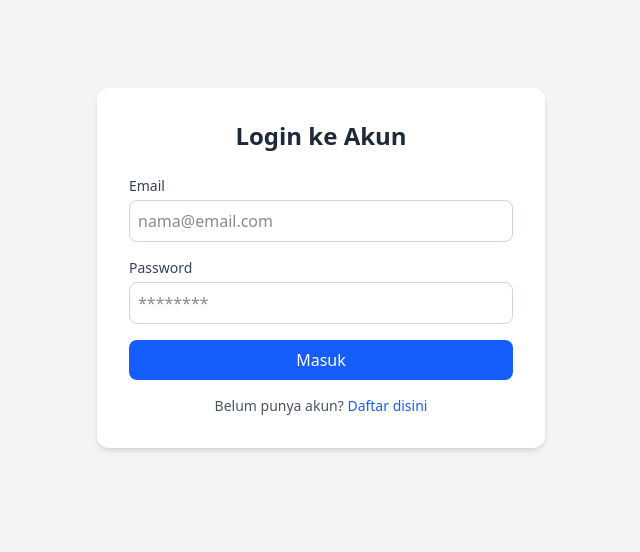
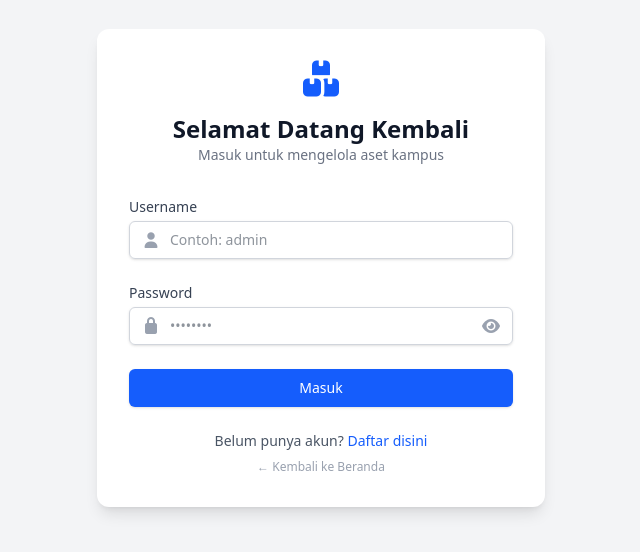
Before and after one commit to muhammadkusuma/siman-fe, a Vue app: page /login in a window 1280 px wide. Shown: the part 132-684 px from the top of the page, without its empty margins (319-959 px from the left). Built offline with nearby package versions, Linux system fonts and the light colour scheme.

Commit message:
feat: enhance login and registration views with improved state management and UI feedback

```diff
--- a/src/views/auth/LoginView.vue
+++ b/src/views/auth/LoginView.vue
@@ -1,55 +1,124 @@
 <script setup>
-import { ref } from 'vue'
-import { useRouter } from 'vue-router'
+import { ref } from 'vue';
+import { useRouter } from 'vue-router';
 
-// --- CONTROLLER LOGIC ---
-const router = useRouter()
-const email = ref('')
-const password = ref('')
-const isLoading = ref(false)
+const router = useRouter();
+
+// State Reactive
+const username = ref('');
+const password = ref('');
+const isLoading = ref(false);
+const errorMessage = ref('');
+const showPassword = ref(false); // Opsional: jika ingin fitur lihat password
+
+// Konfigurasi API (Sebaiknya dipindah ke .env nantinya)
+const API_URL = 'http://localhost:3000';
 
 const handleLogin = async () => {
-    isLoading.value = true
-    // Simulasi API call
-    setTimeout(() => {
-        console.log('Login:', { email: email.value, password: password.value })
-        isLoading.value = false
-        router.push('/dashboard') // Redirect ke dashboard setelah login
-    }, 1000)
-}
-// ------------------------
+    // Reset state
+    isLoading.value = true;
+    errorMessage.value = '';
+
+    try {
+        // Request ke Backend
+        const response = await axios.post(`${API_URL}/login`, {
+            username: username.value,
+            password: password.value
+        });
+
+        // Jika sukses (axios otomatis throw error jika status != 2xx)
+        const { token, role } = response.data;
+
+        // Simpan ke LocalStorage
+        localStorage.setItem('token', token);
+        localStorage.setItem('role', role);
+        localStorage.setItem('username', username.value); // Simpan username untuk display
+
+        // Redirect ke Dashboard
+        router.push('/');
+
+    } catch (error) {
+        // Handle Error
+        if (error.response && error.response.data) {
+            errorMessage.value = error.response.data.error || 'Gagal login, periksa username/password.';
+        } else {
+            errorMessage.value = 'Terjadi kesalahan koneksi ke server.';
+        }
+    } finally {
+        isLoading.value = false;
+    }
+};
 </script>
 
 <template>
-    <div class="flex min-h-screen items-center justify-center bg-gray-100 p-4">
-        <div class="w-full max-w-md bg-white rounded-xl shadow-md p-8">
-            <h2 class="text-2xl font-bold text-center mb-6 text-gray-800">Login ke Akun</h2>
+    <div class="bg-gray-100 flex items-center justify-center min-h-screen font-sans text-gray-800">
 
-            <form @submit.prevent="handleLogin" class="space-y-4">
+        <div class="w-full max-w-md bg-white rounded-xl shadow-lg p-8">
+            <div class="text-center mb-8">
+                <div class="flex justify-center mb-4">
+                    <i class="fa-solid fa-boxes-stacked text-blue-600 text-4xl"></i>
+                </div>
+                <h2 class="text-2xl font-bold text-gray-900">Selamat Datang Kembali</h2>
+                <p class="text-gray-500 text-sm">Masuk untuk mengelola aset kampus</p>
+            </div>
+
+            <div v-if="errorMessage"
+                class="mb-4 p-4 bg-red-100 border-l-4 border-red-500 text-red-700 rounded transition-all">
+                <p class="text-sm font-medium">{{ errorMessage }}</p>
+            </div>
+
+            <form @submit.prevent="handleLogin" class="space-y-6">
+
                 <div>
-                    <label class="block text-sm font-medium text-gray-700">Email</label>
-                    <input v-model="email" type="email" required
-                        class="mt-1 w-full p-2 border border-gray-300 rounded-lg focus:ring-2 focus:ring-blue-500 outline-none"
-                        placeholder="nama@email.com" />
+                    <label for="username" class="block text-sm font-medium text-gray-700">Username</label>
+                    <div class="mt-1 relative rounded-md shadow-sm">
+                        <div class="absolute inset-y-0 left-0 pl-3 flex items-center pointer-events-none">
+                            <i class="fa-solid fa-user text-gray-400"></i>
+                        </div>
+                        <input v-model="username" type="text" id="username" required
+                            class="pl-10 block w-full rounded-md border-gray-300 border px-3 py-2 focus:ring-blue-500 focus:border-blue-500 sm:text-sm outline-none transition"
+                            placeholder="Contoh: admin">
+                    </div>
                 </div>
 
                 <div>
-                    <label class="block text-sm font-medium text-gray-700">Password</label>
-                    <input v-model="password" type="password" required
-                        class="mt-1 w-full p-2 border border-gray-300 rounded-lg focus:ring-2 focus:ring-blue-500 outline-none"
-                        placeholder="********" />
+                    <label for="password" class="block text-sm font-medium text-gray-700">Password</label>
+                    <div class="mt-1 relative rounded-md shadow-sm">
+                        <div class="absolute inset-y-0 left-0 pl-3 flex items-center pointer-events-none">
+                            <i class="fa-solid fa-lock text-gray-400"></i>
+                        </div>
+                        <input v-model="password" :type="showPassword ? 'text' : 'password'" id="password" required
+                            class="pl-10 block w-full rounded-md border-gray-300 border px-3 py-2 focus:ring-blue-500 focus:border-blue-500 sm:text-sm outline-none transition"
+                            placeholder="••••••••">
+                        <button type="button" @click="showPassword = !showPassword"
+                            class="absolute inset-y-0 right-0 pr-3 flex items-center text-gray-400 hover:text-gray-600">
+                            <i :class="showPassword ? 'fa-solid fa-eye-slash' : 'fa-solid fa-eye'"></i>
+                        </button>
+                    </div>
                 </div>
 
                 <button type="submit" :disabled="isLoading"
-                    class="w-full bg-blue-600 text-white py-2 rounded-lg hover:bg-blue-700 transition font-medium cursor-pointer disabled:bg-blue-300">
-                    {{ isLoading ? 'Memproses...' : 'Masuk' }}
+                    class="w-full flex justify-center py-2 px-4 border border-transparent rounded-md shadow-sm text-sm font-medium text-white bg-blue-600 hover:bg-blue-700 focus:outline-none focus:ring-2 focus:ring-offset-2 focus:ring-blue-500 transition duration-150 disabled:opacity-70 disabled:cursor-not-allowed">
+                    <span v-if="isLoading">
+                        <i class="fa-solid fa-circle-notch fa-spin mr-2"></i> Memproses...
+                    </span>
+                    <span v-else>
+                        Masuk
+                    </span>
                 </button>
             </form>
 
-            <p class="text-center mt-4 text-sm text-gray-600">
-                Belum punya akun? <router-link to="/register" class="text-blue-600 hover:underline">Daftar
-                    disini</router-link>
-            </p>
+            <div class="mt-6 text-center">
+                <p class="text-sm text-gray-600">
+                    Belum punya akun?
+                    <router-link to="/register" class="font-medium text-blue-600 hover:text-blue-500 transition">Daftar
+                        disini</router-link>
+                </p>
+                <p class="mt-2 text-xs text-gray-400">
+                    <router-link to="/" class="hover:text-gray-600 transition">← Kembali ke Beranda</router-link>
+                </p>
+            </div>
+
         </div>
     </div>
 </template>
--- a/src/views/auth/RegisterView.vue
+++ b/src/views/auth/RegisterView.vue
@@ -1,68 +1,139 @@
 <script setup>
-import { ref } from 'vue'
-import { useRouter } from 'vue-router'
+import { ref } from 'vue';
+import { useRouter } from 'vue-router';
+// import axios from 'axios';
 
-// --- CONTROLLER LOGIC ---
-const router = useRouter()
-const form = ref({
-    name: '',
-    email: '',
-    password: '',
-    confirmPassword: ''
-})
+const router = useRouter();
 
-const handleRegister = () => {
-    if (form.value.password !== form.value.confirmPassword) {
-        alert('Password tidak sama!')
-        return
+// State Form Data
+const fullName = ref('');
+const email = ref('');
+const role = ref('Peminjam'); // Default value sesuai opsi pertama
+const username = ref('');
+const password = ref('');
+
+// State UI
+const isLoading = ref(false);
+const alertMessage = ref('');
+const alertType = ref(''); // 'success' atau 'error'
+
+// Konfigurasi API
+const API_URL = 'http://localhost:3000';
+
+const handleRegister = async () => {
+    // Reset UI State
+    isLoading.value = true;
+    alertMessage.value = '';
+
+    try {
+        // Payload sesuai dengan register.html baris 79-85
+        const formData = {
+            full_name: fullName.value,
+            email: email.value,
+            username: username.value,
+            password: password.value,
+            role: role.value
+            // department_id: null (Dilewatkan sementara sesuai komentar di HTML asli)
+        };
+
+        // Request ke Backend
+        const response = await axios.post(`${API_URL}/register`, formData);
+
+        // Jika Berhasil
+        alertType.value = 'success';
+        alertMessage.value = 'Registrasi Berhasil! Mengalihkan ke halaman login...';
+
+        // Redirect setelah 2 detik
+        setTimeout(() => {
+            router.push('/login');
+        }, 2000);
+
+    } catch (error) {
+        // Jika Gagal
+        alertType.value = 'error';
+        if (error.response && error.response.data) {
+            alertMessage.value = error.response.data.error || 'Gagal Mendaftar';
+        } else {
+            alertMessage.value = 'Terjadi kesalahan koneksi ke server.';
+        }
+    } finally {
+        isLoading.value = false;
     }
-    console.log('Register Data:', form.value)
-    // Logic simpan data ke API disini...
-    router.push('/login')
-}
-// ------------------------
+};
 </script>
 
 <template>
-    <div class="flex min-h-screen items-center justify-center bg-gray-100 p-4">
-        <div class="w-full max-w-md bg-white rounded-xl shadow-md p-8">
-            <h2 class="text-2xl font-bold text-center mb-6 text-gray-800">Daftar Akun Baru</h2>
+    <div class="bg-gray-100 flex items-center justify-center min-h-screen py-10 font-sans text-gray-800">
+
+        <div class="w-full max-w-lg bg-white rounded-xl shadow-lg p-8">
+
+            <div class="text-center mb-6">
+                <h2 class="text-2xl font-bold text-gray-900">Buat Akun Baru</h2>
+                <p class="text-gray-500 text-sm">Isi data diri Anda untuk mengakses sistem</p>
+            </div>
+
+            <div v-if="alertMessage" :class="[
+                'mb-4 p-4 rounded-md block transition-all',
+                alertType === 'success' ? 'bg-green-100 text-green-700' : 'bg-red-100 text-red-700'
+            ]">
+                <p class="text-sm font-medium">{{ alertMessage }}</p>
+            </div>
 
             <form @submit.prevent="handleRegister" class="space-y-4">
+
                 <div>
-                    <label class="block text-sm font-medium text-gray-700">Nama Lengkap</label>
-                    <input v-model="form.name" type="text" required
-                        class="mt-1 w-full p-2 border border-gray-300 rounded-lg outline-none focus:border-blue-500" />
+                    <label for="full_name" class="block text-sm font-medium text-gray-700">Nama Lengkap</label>
+                    <input v-model="fullName" type="text" id="full_name" required
+                        class="mt-1 block w-full rounded-md border border-gray-300 px-3 py-2 shadow-sm focus:border-blue-500 focus:ring-blue-500 sm:text-sm outline-none transition">
                 </div>
 
                 <div>
-                    <label class="block text-sm font-medium text-gray-700">Email</label>
-                    <input v-model="form.email" type="email" required
-                        class="mt-1 w-full p-2 border border-gray-300 rounded-lg outline-none focus:border-blue-500" />
+                    <label for="email" class="block text-sm font-medium text-gray-700">Email</label>
+                    <input v-model="email" type="email" id="email" required
+                        class="mt-1 block w-full rounded-md border border-gray-300 px-3 py-2 shadow-sm focus:border-blue-500 focus:ring-blue-500 sm:text-sm outline-none transition">
                 </div>
 
                 <div>
-                    <label class="block text-sm font-medium text-gray-700">Password</label>
-                    <input v-model="form.password" type="password" required
-                        class="mt-1 w-full p-2 border border-gray-300 rounded-lg outline-none focus:border-blue-500" />
+                    <label for="role" class="block text-sm font-medium text-gray-700">Role Pengguna</label>
+                    <select v-model="role" id="role" required
+                        class="mt-1 block w-full rounded-md border border-gray-300 px-3 py-2 bg-white shadow-sm focus:border-blue-500 focus:ring-blue-500 sm:text-sm outline-none transition">
+                        <option value="Peminjam">Peminjam / Staff Biasa</option>
+                        <option value="AdminProdi">Admin Prodi</option>
+                        <option value="AdminFakultas">Admin Fakultas</option>
+                        <option value="Auditor">Auditor</option>
+                        <option value="SuperAdmin">Super Admin</option>
+                    </select>
+                    <p class="text-xs text-gray-500 mt-1">*Pilih sesuai jabatan Anda.</p>
                 </div>
 
-                <div>
-                    <label class="block text-sm font-medium text-gray-700">Konfirmasi Password</label>
-                    <input v-model="form.confirmPassword" type="password" required
-                        class="mt-1 w-full p-2 border border-gray-300 rounded-lg outline-none focus:border-blue-500" />
+                <div class="grid grid-cols-1 md:grid-cols-2 gap-4">
+                    <div>
+                        <label for="username" class="block text-sm font-medium text-gray-700">Username</label>
+                        <input v-model="username" type="text" id="username" required
+                            class="mt-1 block w-full rounded-md border border-gray-300 px-3 py-2 shadow-sm focus:border-blue-500 focus:ring-blue-500 sm:text-sm outline-none transition">
+                    </div>
+                    <div>
+                        <label for="password" class="block text-sm font-medium text-gray-700">Password</label>
+                        <input v-model="password" type="password" id="password" required
+                            class="mt-1 block w-full rounded-md border border-gray-300 px-3 py-2 shadow-sm focus:border-blue-500 focus:ring-blue-500 sm:text-sm outline-none transition">
+                    </div>
                 </div>
 
-                <button type="submit"
-                    class="w-full bg-green-600 text-white py-2 rounded-lg hover:bg-green-700 transition font-medium cursor-pointer">
-                    Daftar
+                <button type="submit" :disabled="isLoading"
+                    class="w-full flex justify-center py-2 px-4 border border-transparent rounded-md shadow-sm text-sm font-medium text-white bg-green-600 hover:bg-green-700 focus:outline-none focus:ring-2 focus:ring-offset-2 focus:ring-green-500 transition mt-4 disabled:opacity-70 disabled:cursor-not-allowed">
+                    <span v-if="isLoading">Memproses...</span>
+                    <span v-else>Daftar Sekarang</span>
                 </button>
             </form>
 
-            <p class="text-center mt-4 text-sm text-gray-600">
-                Sudah punya akun? <router-link to="/login" class="text-blue-600 hover:underline">Login
-                    disini</router-link>
-            </p>
+            <div class="mt-6 text-center">
+                <p class="text-sm text-gray-600">
+                    Sudah punya akun?
+                    <router-link to="/login" class="font-medium text-blue-600 hover:text-blue-500 transition">Login
+                        disini</router-link>
+                </p>
+            </div>
+
         </div>
     </div>
 </template>
```
